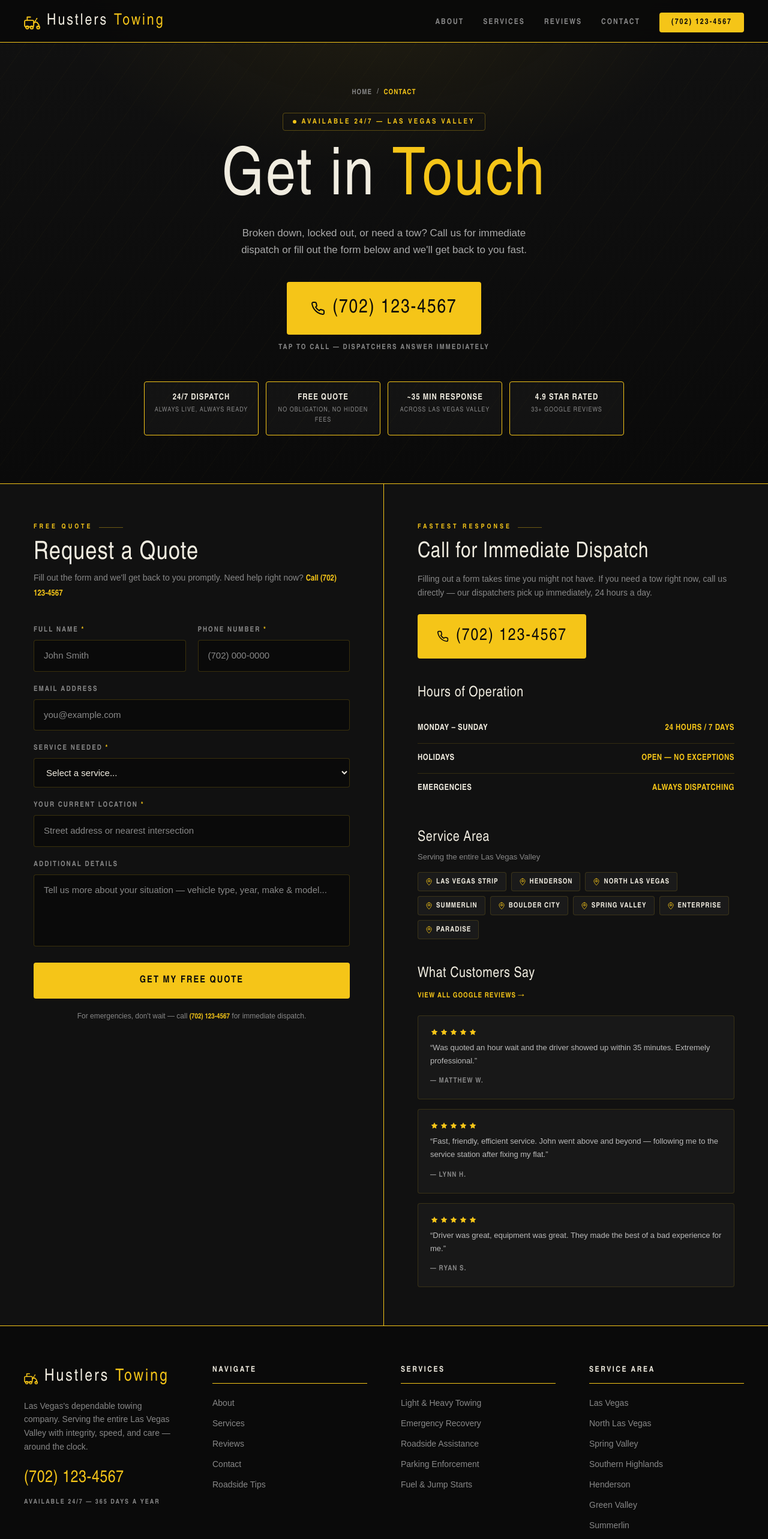
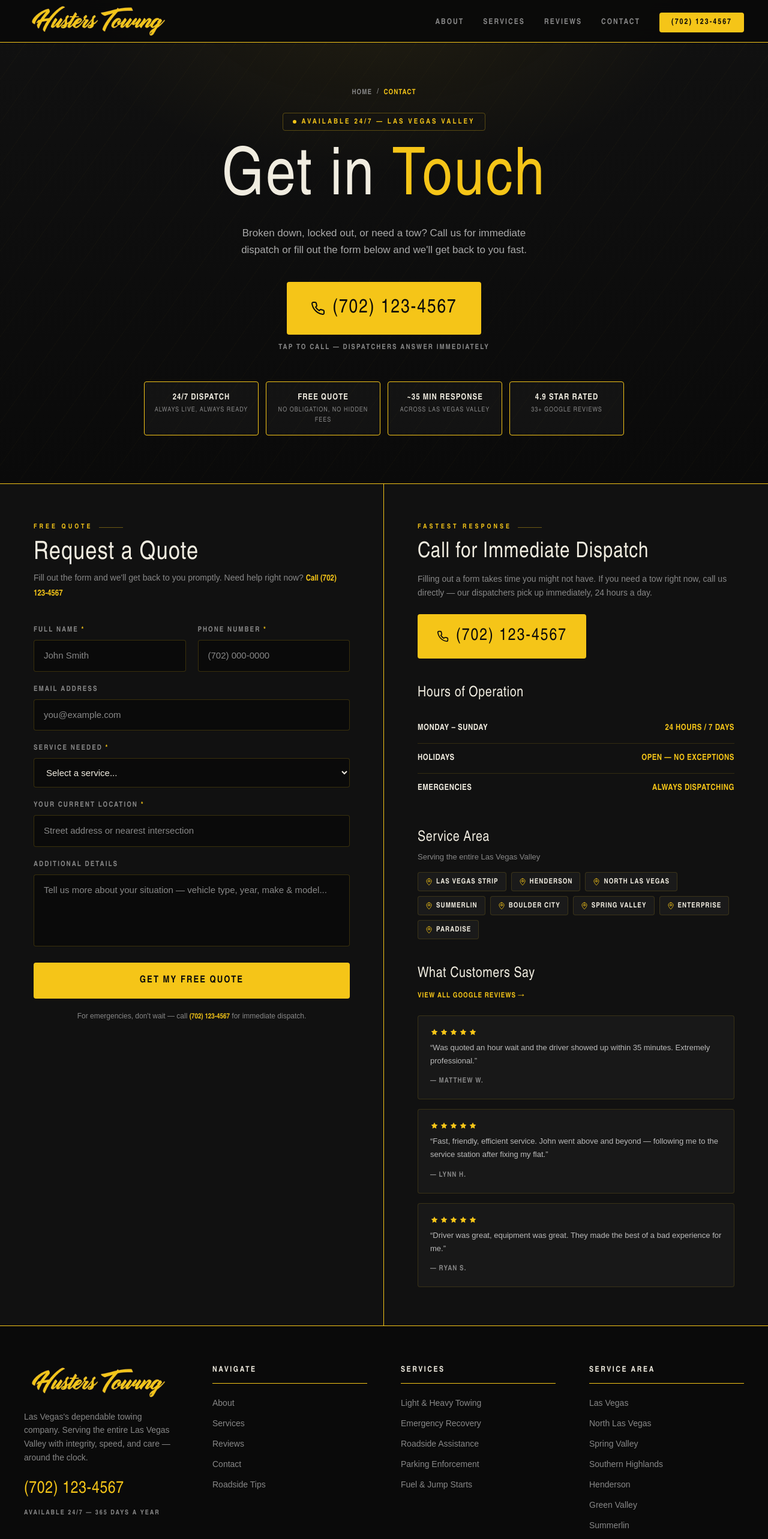
Before and after one commit to jose0-0/Hustlers-Towing, a Next.js app in the folder htlv/: page /contact-us in a window 1280 px wide. Shown: the top 2566 px of the page at 60% size. Built offline with nearby package versions, Linux system fonts and the light colour scheme.

Commit message:
added the hustlers towing logo and placed it within the header nav and the footer

```diff
--- a/htlv/components/Footer.tsx
+++ b/htlv/components/Footer.tsx
@@ -1,4 +1,5 @@
 import Link from "next/link";
+import Image from "next/image";
 import { TruckIcon, TrophyIcon } from "./Icons";
 
 const nav = [
@@ -33,8 +34,16 @@ const Footer = () => {
           {/* Brand */}
           <div>
             <div className="flex items-center gap-2.5 font-bebas text-[28px] tracking-[3px] text-cream mb-4">
-              <TruckIcon className="w-6 h-6 text-gold" />
-              Hustlers <span className="text-gold">Towing</span>
+              <Link href="/" className="flex items-center no-underline">
+                <Image
+                  src="/hustlers_towing_gold_stroke.webp"
+                  alt="Hustlers Towing Las Vegas"
+                  width={160}
+                  height={48}
+                  priority
+                  className="h-15 w-auto object-contain"
+                />
+              </Link>
             </div>
             <p className="text-sm text-muted leading-relaxed mb-5">
               Las Vegas&apos;s dependable towing company. Serving the entire Las
--- a/htlv/components/Navbar.tsx
+++ b/htlv/components/Navbar.tsx
@@ -1,7 +1,7 @@
 "use client";
 import { useState } from "react";
 import Link from "next/link";
-import { TruckIcon } from "./Icons";
+import Image from "next/image";
 
 const links = [
   { href: "#about", label: "About" },
@@ -18,16 +18,19 @@ const Navbar = () => {
         {/* Top bar */}
         <div className="flex items-center justify-between px-6 min-[850px]:px-10 h-[70px]">
           {/* Logo */}
-          <Link
-            href="/"
-            className="flex items-center gap-2.5 font-bebas text-[24px] min-[850px]:text-[26px] tracking-[3px] text-cream no-underline"
-          >
-            <TruckIcon className="w-6 h-6 min-[850px]:w-7 min-[850px]:h-7 text-gold" />
-            Hustlers <span className="text-gold">Towing</span>
+          <Link href="/" className="flex items-center no-underline">
+            <Image
+              src="/hustlers_towing_gold_stroke.webp"
+              alt="Hustlers Towing Las Vegas"
+              width={160}
+              height={48}
+              priority
+              className="h-15 w-auto object-contain"
+            />
           </Link>
 
           {/* Desktop links — visible above 850px */}
-          <ul className="hidden min-[850px]:flex items-center gap-8 list-none m-0 p-0">
+          <ul className="hidden min-[860px]:flex items-center gap-8 list-none m-0 p-0">
             {links.map((link) => (
               <li key={link.href}>
                 <Link
@@ -49,7 +52,7 @@ const Navbar = () => {
           </ul>
 
           {/* Mobile: call button + hamburger — visible below 850px */}
-          <div className="flex min-[850px]:hidden items-center gap-3">
+          <div className="flex min-[860px]:hidden items-center gap-3">
             <a
               href="tel:7021234567"
               className="hidden font-condensed text-[13px] font-bold tracking-[1px] uppercase text-site-black bg-gold px-4 py-2 rounded-sm no-underline"
@@ -74,7 +77,7 @@ const Navbar = () => {
           </div>
         </div>
 
-        {/* Mobile drawer — hidden above 850px */}
+        {/* Mobile drawer */}
         <div
           className={`min-[850px]:hidden overflow-hidden transition-all duration-300 ease-in-out ${
             open ? "max-h-[400px] border-t border-gold/20" : "max-h-0"
```
Also changed, not shown: htlv/public/Hustlers-towing-logo.webp (added), htlv/public/hustlers_towing_gold_stroke.webp (added).
